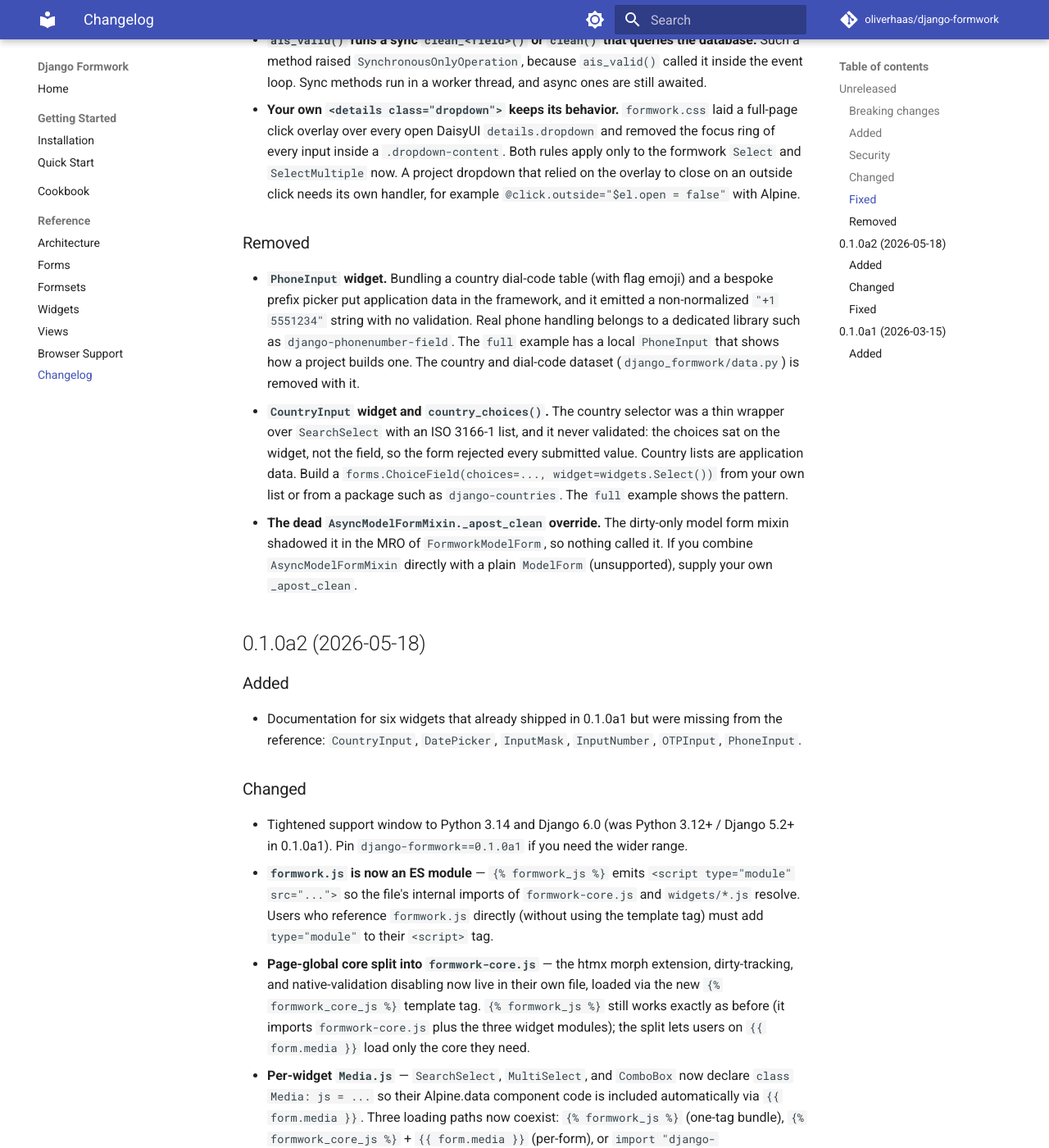
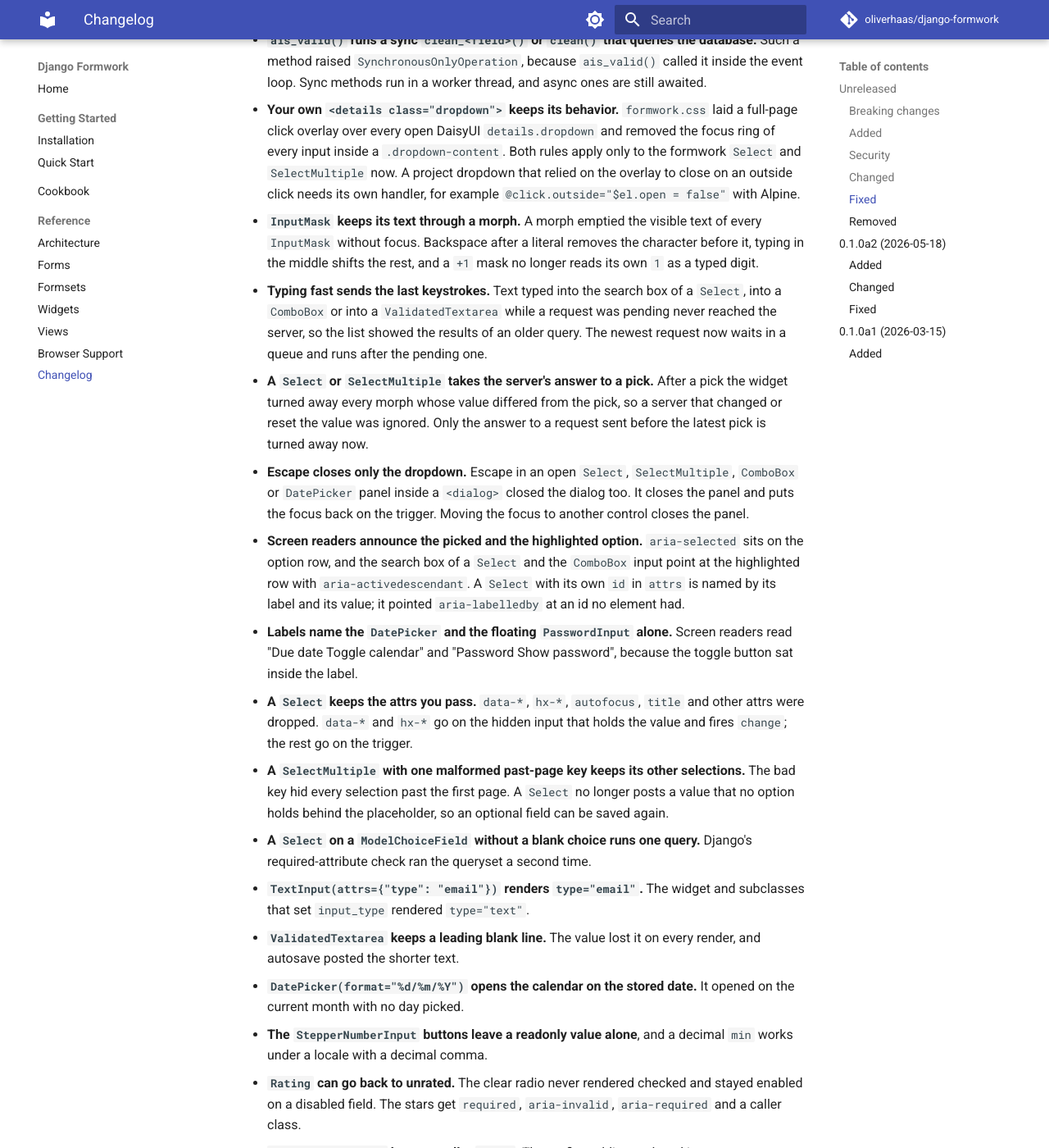
Before and after one commit to oliverhaas/django-formwork, an MkDocs documentation site: the page built from docs/reference/changelog.md, in a window 1280 px wide and 1400 px high, scrolled down 7685 px. Shown: the whole window at 82% size. Built offline with MkDocs 1.6.1 and Material for MkDocs 9.7.7, drawn with Linux system fonts in a browser that asks for light colours; comment, search, counter and statistics services are not loaded; the version menu is left out; some of the changed text lies outside the part shown.

Commit message:
docs: add changelog lines for the widget fixes

```diff
--- a/docs/reference/changelog.md
+++ b/docs/reference/changelog.md
@@ -306,6 +306,54 @@
   formwork `Select` and `SelectMultiple` now. A project dropdown that relied on the
   overlay to close on an outside click needs its own handler, for example
   `@click.outside="$el.open = false"` with Alpine.
+- **`InputMask` keeps its text through a morph.** A morph emptied the visible text of
+  every `InputMask` without focus. Backspace after a literal removes the character
+  before it, typing in the middle shifts the rest, and a `+1` mask no longer reads its
+  own `1` as a typed digit.
+- **Typing fast sends the last keystrokes.** Text typed into the search box of a
+  `Select`, into a `ComboBox` or into a `ValidatedTextarea` while a request was pending
+  never reached the server, so the list showed the results of an older query. The newest
+  request now waits in a queue and runs after the pending one.
+- **A `Select` or `SelectMultiple` takes the server's answer to a pick.** After a pick
+  the widget turned away every morph whose value differed from the pick, so a server
+  that changed or reset the value was ignored. Only the answer to a request sent before
+  the latest pick is turned away now.
+- **Escape closes only the dropdown.** Escape in an open `Select`, `SelectMultiple`,
+  `ComboBox` or `DatePicker` panel inside a `<dialog>` closed the dialog too. It closes
+  the panel and puts the focus back on the trigger. Moving the focus to another control
+  closes the panel.
+- **Screen readers announce the picked and the highlighted option.** `aria-selected` sits
+  on the option row, and the search box of a `Select` and the `ComboBox` input point at
+  the highlighted row with `aria-activedescendant`. A `Select` with its own `id` in
+  `attrs` is named by its label and its value; it pointed `aria-labelledby` at an id no
+  element had.
+- **Labels name the `DatePicker` and the floating `PasswordInput` alone.** Screen readers
+  read "Due date Toggle calendar" and "Password Show password", because the toggle
+  button sat inside the label.
+- **A `Select` keeps the attrs you pass.** `data-*`, `hx-*`, `autofocus`, `title` and
+  other attrs were dropped. `data-*` and `hx-*` go on the hidden input that holds the
+  value and fires `change`; the rest go on the trigger.
+- **A `SelectMultiple` with one malformed past-page key keeps its other selections.**
+  The bad key hid every selection past the first page. A `Select` no longer posts a value that no option holds behind the placeholder, so an
+  optional field can be saved again.
+- **A `Select` on a `ModelChoiceField` without a blank choice runs one query.** Django's
+  required-attribute check ran the queryset a second time.
+- **`TextInput(attrs={"type": "email"})` renders `type="email"`.** The widget and
+  subclasses that set `input_type` rendered `type="text"`.
+- **`ValidatedTextarea` keeps a leading blank line.** The value lost it on every render,
+  and autosave posted the shorter text.
+- **`DatePicker(format="%d/%m/%Y")` opens the calendar on the stored date.** It opened on
+  the current month with no day picked.
+- **The `StepperNumberInput` buttons leave a readonly value alone**, and a decimal `min`
+  works under a locale with a decimal comma.
+- **`Rating` can go back to unrated.** The clear radio never rendered checked and stayed
+  enabled on a disabled field. The stars get `required`, `aria-invalid`, `aria-required`
+  and a caller class.
+- **`SuffixNumberInput` keeps a caller `style`.** The prefix padding replaced it.
+- **`ComboBox` sends the typed text as `q` only.** The request also carried it under the
+  field name, so a field named like a search param broke the search. A `(value, label)`
+  pair in the suggestions raises `ImproperlyConfigured`; it rendered as a group with one
+  suggestion per letter.
 
 ### Removed
 
```
